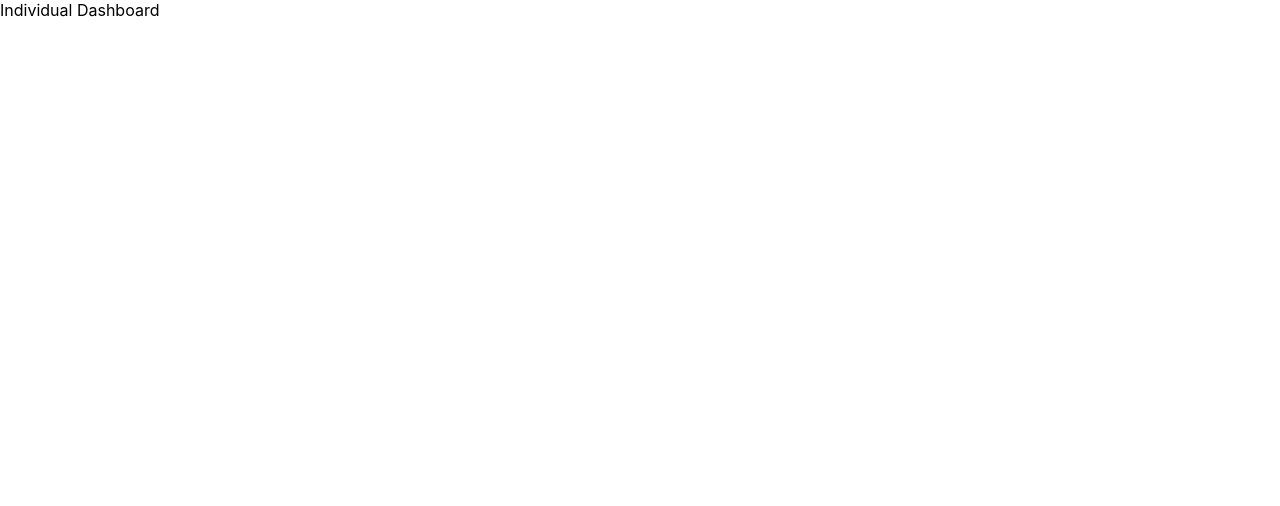
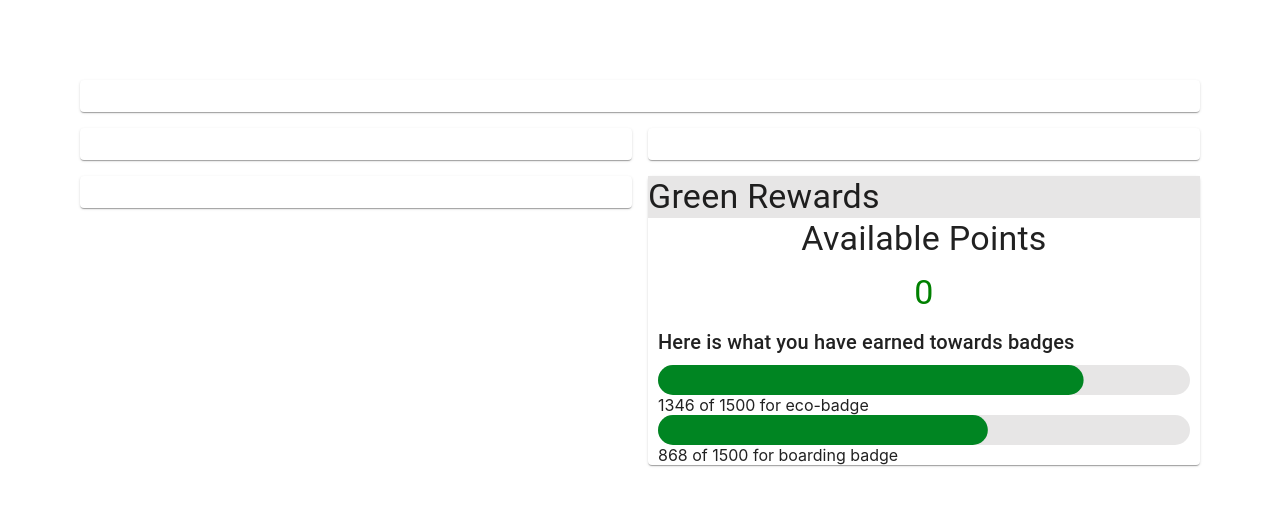
Before and after one commit to SWAmpyThings/SPA-Drain-The-Swamp, a React (Create React App) app in the folder drain-the-swamp/: page /individual in a window 1280 px wide. Shown: the top 506 px of the page. Built offline with nearby package versions, Linux system fonts and the light colour scheme.

Commit message:
merging develop

```diff
--- a/drain-the-swamp/src/App.js
+++ b/drain-the-swamp/src/App.js
@@ -1,4 +1,5 @@
 import GlobalDashboard from './GlobalDashboard';
+import IndividualDashboard from './IndividualDashboard/index';
 import {
     BrowserRouter as Router,
     Link,
@@ -11,8 +12,7 @@ function App() {
         <Router>
             <Switch>
                 <Route path="/individual">
-                    {/* Add dashboard component here */}
-                    <div>Individual Dashboard</div>
+                    <IndividualDashboard />
                 </Route>
                 <Route path="/global">
                     <GlobalDashboard />
--- /dev/null
+++ b/drain-the-swamp/src/individualDashboard/GreenRewards.js
@@ -0,0 +1,64 @@
+import './GreenRewards.scss';
+import Box from '@mui/material/Box';
+import LinearProgress, { linearProgressClasses } from '@mui/material/LinearProgress'
+import { styled } from '@mui/material/styles';
+import SvgIcon from '@mui/material/SvgIcon';
+import Typography from '@mui/material/Typography';
+import { greenPointsState } from '../selectors';
+import { useRecoilValue } from 'recoil';
+
+const BorderLinearProgress = styled(LinearProgress)(({ theme }) => ({
+    height: 30,
+    borderRadius: 10,
+    [`&.${linearProgressClasses.determinate}`]: {
+        borderRadius: 20,
+        backgroundColor: '#E7E6E6'
+    }
+}));
+
+
+function GreenRewards () {
+    const greenPoints = useRecoilValue(greenPointsState);
+
+    return (
+        <Box sx={{ width: '100%' }}>
+            <div className="green-rewards--title-bar">
+                <Typography
+                    variant="h4"
+                    align="left"
+                    sx={{ width: '100%' }}>
+                        Green Rewards
+                </Typography>
+            </div>
+            <div>
+                <Typography gutterBottom={true} variant="h4" align="center">
+                    Available Points
+                </Typography>
+                <Typography gutterBottom={true} variant="h4" align="center" sx={{ color: 'green' }}>
+                    {greenPoints}
+                </Typography>
+            </div>
+            <div className="green-rewards-status">
+                <Typography gutterBottom={true} variant="h6">
+                    Here is what you have earned towards badges
+                </Typography>
+                <div>
+                    <BorderLinearProgress variant="determinate" value={80} />
+                    <Typography gutterBottom={true} variant="h7">
+                        {/* insert points towards eco badge */}
+                        1346 of 1500 for eco-badge
+                    </Typography>
+                </div>
+                <div>
+                    <BorderLinearProgress variant="determinate" value={62} />
+                    <Typography gutterBottom={true} variant="h7">
+                        {/* insert points towards eco badge */}
+                        868 of 1500 for boarding badge
+                    </Typography>
+                </div>
+            </div>
+        </Box>
+    );
+};
+
+export default GreenRewards;
--- /dev/null
+++ b/drain-the-swamp/src/individualDashboard/GreenRewards.scss
@@ -0,0 +1,16 @@
+.green-rewards {
+    &--title-bar {
+        background-color: #E7E6E6;
+    }
+
+    &-status {
+        margin-left: 10px;
+        margin-right: 10px;
+    }
+}
+
+
+.MuiLinearProgress-bar1Determinate {
+    background-color: #008522 !important;
+    border-radius: 20px;
+}
--- a/drain-the-swamp/src/individualDashboard/IndividualDashboard.js
+++ b/drain-the-swamp/src/individualDashboard/IndividualDashboard.js
@@ -1,26 +1,24 @@
 import Box from '@mui/material/Box';
+import GreenRewards from './GreenRewards';
 import Grid from '@mui/material/Grid';
 import Paper from '@mui/material/Paper';
 import { experimentalStyled as styled } from '@mui/material/styles';
-import { greenPointsState } from '../selectors';
-import { useRecoilValue } from 'recoil';
+
 
 const Item = styled(Paper)(({ theme }) => ({
     ...theme.typography.body2,
     padding: theme.spacing(2),
     textAlign: 'center',
     color: theme.palette.text.secondary,
-  }));
+}));
 
 
 
 function IndividualDashboard () {
-    const greenPoints = useRecoilValue(greenPointsState);
-
     return (
         <div>
 
-            <Box sx={{ flexGrow: 1 }}>
+            <Box sx={{ flexGrow: 1, margin: 10 }}>
                 <Grid container spacing={2}>
                     <Grid item xs={12} lg={12}>
                         <Item />
@@ -35,7 +33,9 @@ function IndividualDashboard () {
                         <Item />
                     </Grid>
                     <Grid item xs={12} lg={6}>
-                        <Item>Actual Component</Item>
+                        <Paper>
+                            <GreenRewards />
+                        </Paper>
                     </Grid>
                 </Grid>
             </Box>
```
Also changed, not shown: drain-the-swamp/src/individualDashboard/heart-tree.svg (added).
